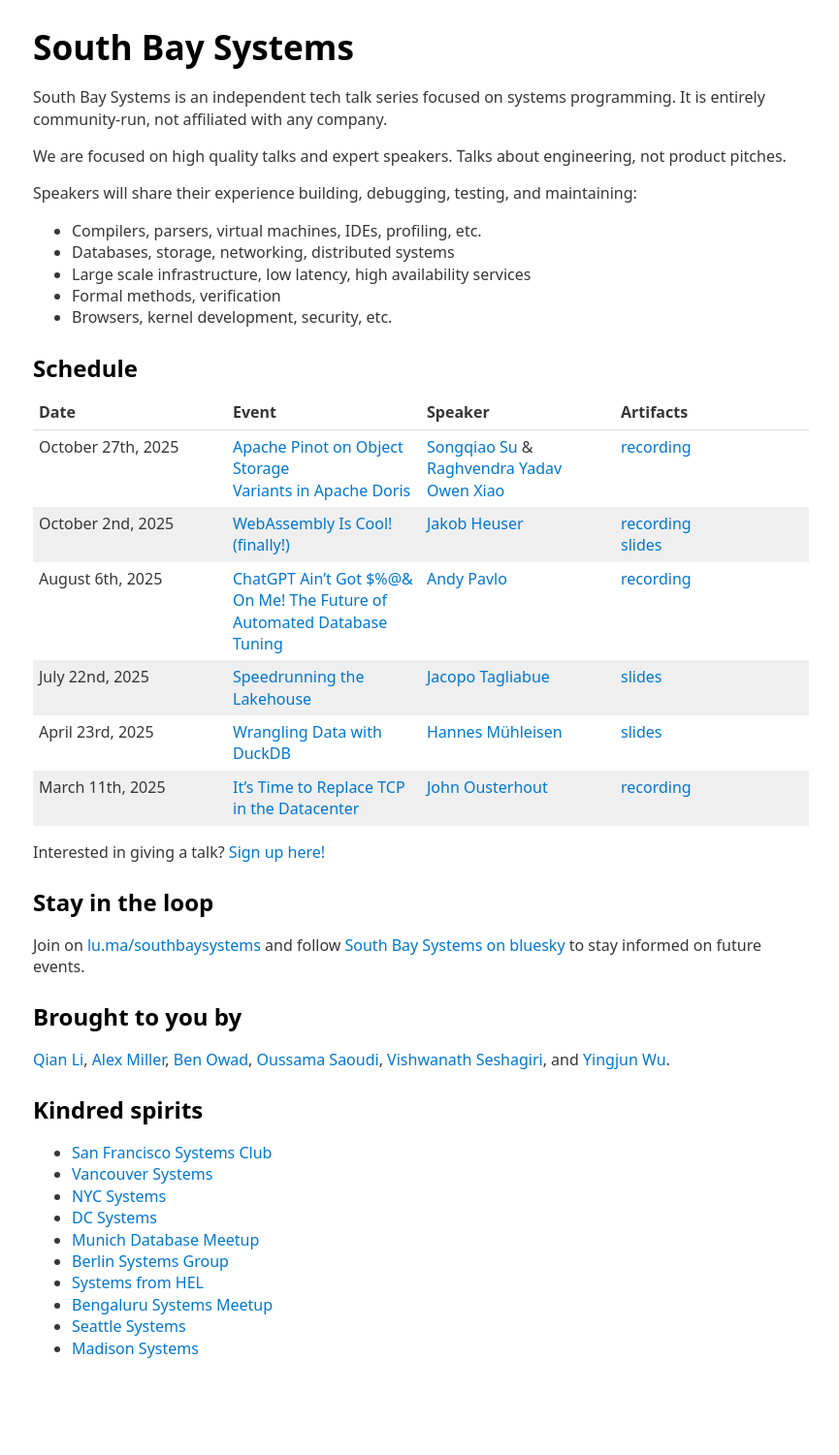
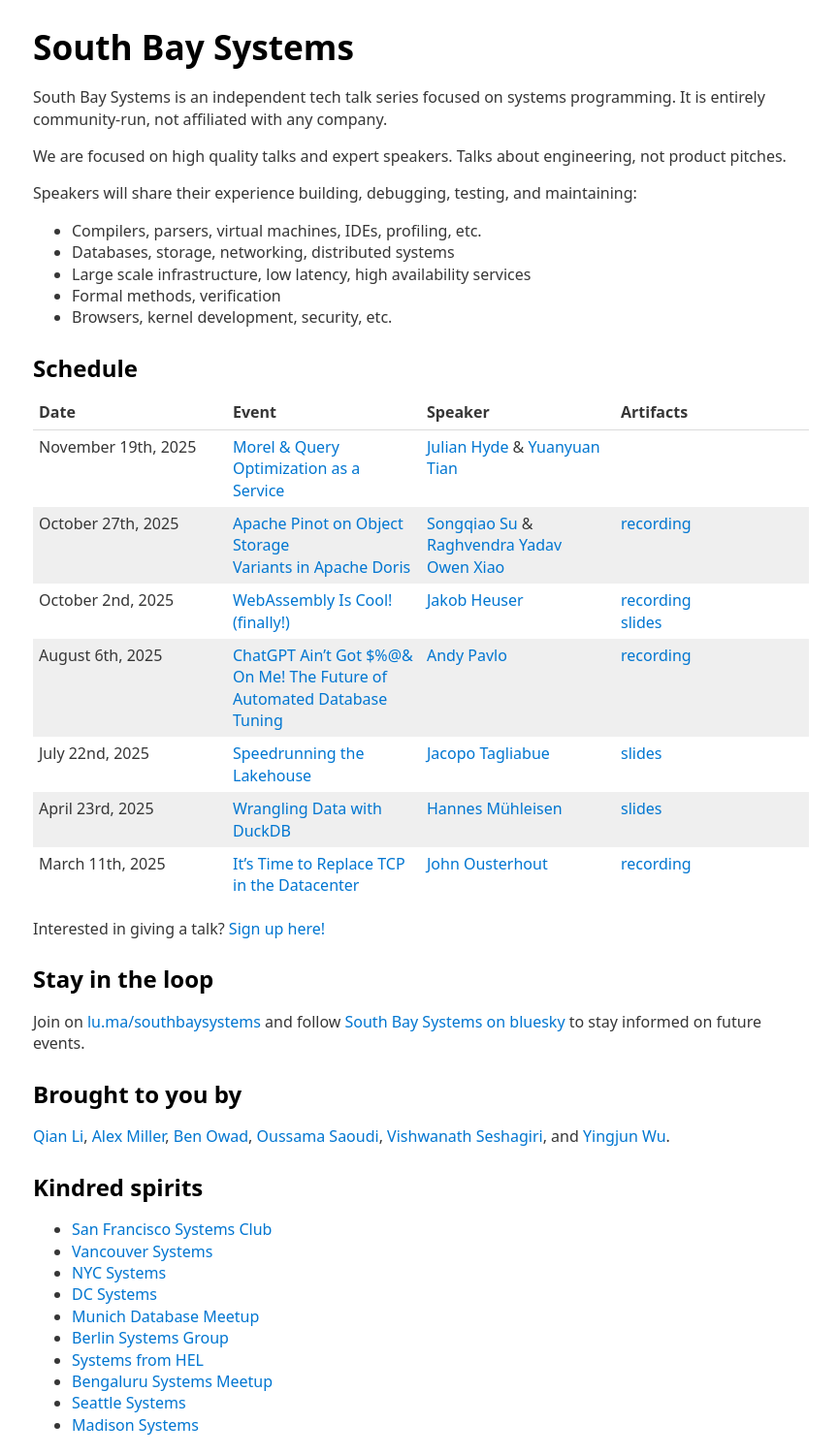
Before and after one commit to thisismiller/southbaysystems.xyz, a Jekyll site: the page built from index.markdown, in a window 1280 px wide. Shown: the whole page at 97% size, without its empty margins (206-1071 px from the left). Built offline with Jekyll 4.4.1, drawn with Linux system fonts in a browser that asks for light colours; before the commit the page ends 1422 px from its top, so only the background shows below that.

Commit message:
Add the already-happened event.  Oops.

```diff
--- a/index.markdown
+++ b/index.markdown
@@ -21,6 +21,7 @@
 
 | Date | Event | Speaker | Artifacts |
 | --- | --- | --- | --- |
+| November 19th, 2025 | [Morel & Query Optimization as a Service](https://luma.com/xygolo9c) | [Julian Hyde](https://www.linkedin.com/in/julianhyde) & [Yuanyuan Tian](https://humming80.github.io/) | |
 | October 27th, 2025| [Apache Pinot on Object Storage](https://luma.com/9o6bahgc) <br /> [Variants in Apache Doris](https://luma.com/9o6bahgc) | [Songqiao Su](https://www.linkedin.com/in/songqiao-su-78516471/) & [Raghvendra Yadav](https://www.linkedin.com/in/raghvendra-yadav-b996a520/) <br /> [Owen Xiao](https://www.linkedin.com/in/owen-xiao/) | [recording](https://youtu.be/f1bz3efUJpM) |
 | October 2nd, 2025 | [WebAssembly Is Cool! (finally!)](https://luma.com/p3mibf27) | [Jakob Heuser](https://www.linkedin.com/in/jakobheuser/) | [recording](https://www.twitch.tv/videos/2584553684) <br /> [slides](/files/WebAssemblyIsCool.pdf) |
 | August 6th, 2025 | [ChatGPT Ain’t Got $%@& On Me! The Future of Automated Database Tuning](https://lu.ma/ha0dc4nj) | [Andy Pavlo](https://www.cs.cmu.edu/~pavlo/) | [recording](https://youtu.be/Xdg310sivqI)|
```
